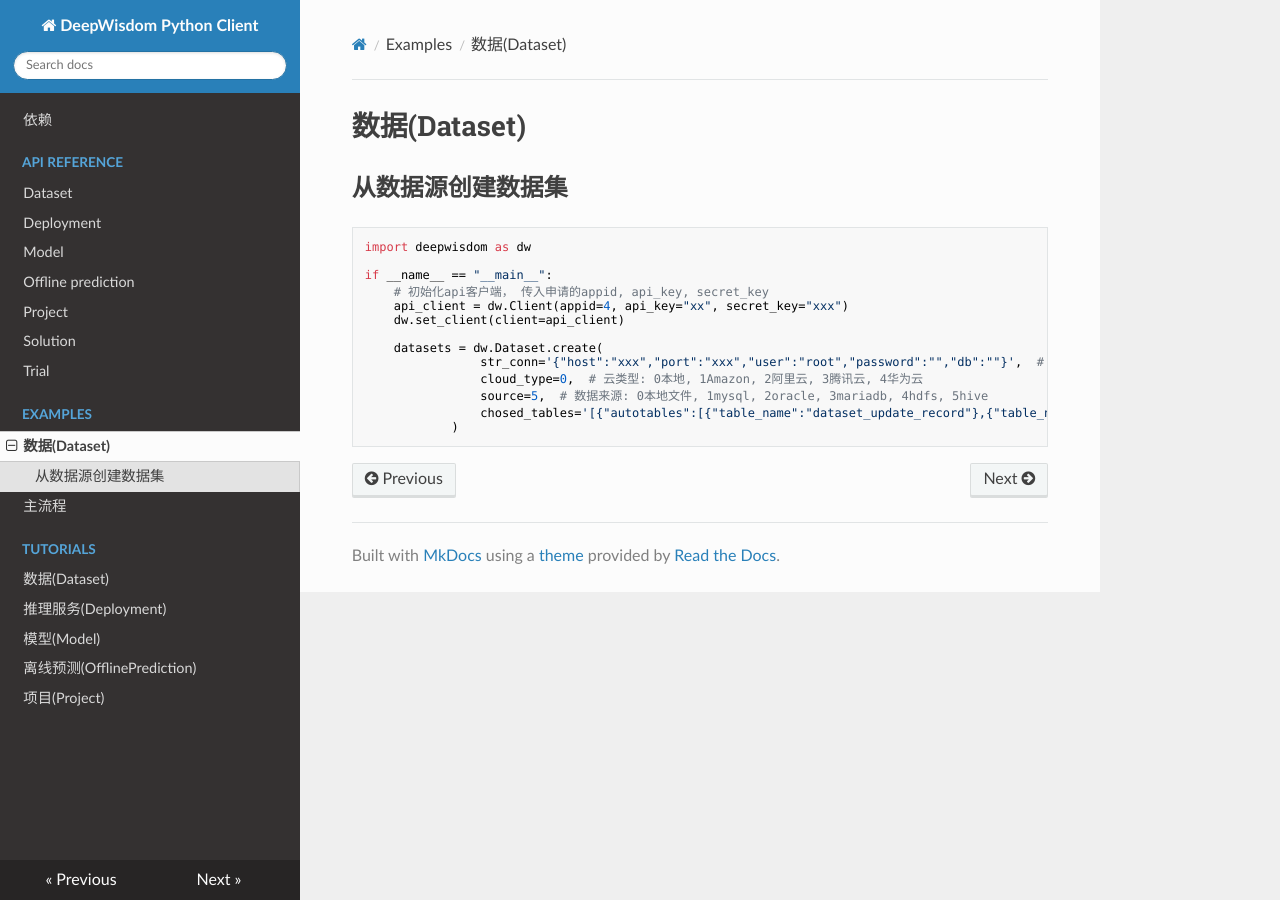
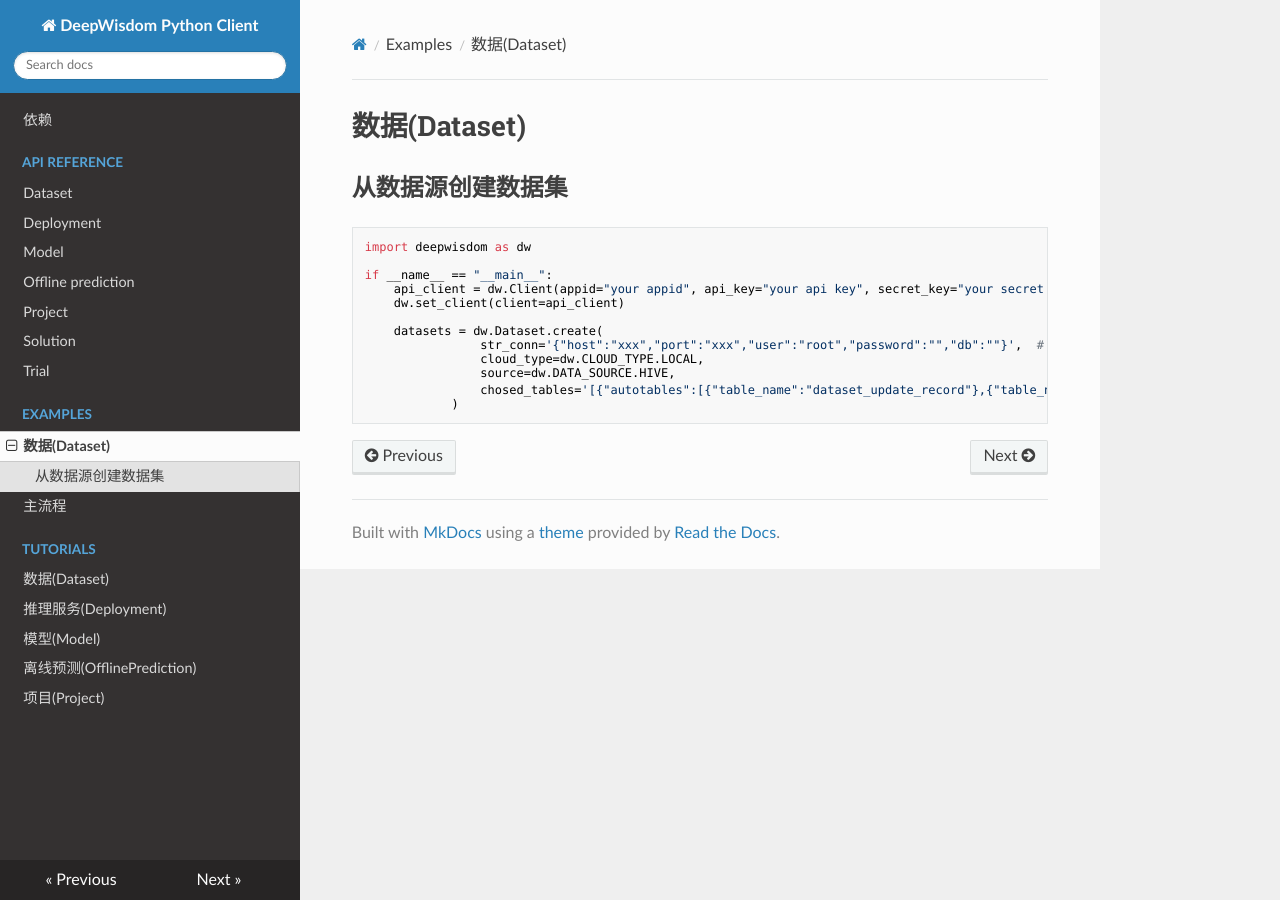
Before and after one commit to DeepWisdom/python-sdk-docs, an MkDocs documentation site: the page built from docs/examples/dataset.md, in a window 1280 px wide. Built offline with MkDocs 1.6.1, drawn with Linux system fonts in a browser that asks for light colours; nearby versions of some CDN libraries.

Commit message:
change example

````diff
--- a/deepwisdom/__init__.py
+++ b/deepwisdom/__init__.py
@@ -4,6 +4,8 @@ from ._version import __version__
 from .client import Client, set_client
 
 from .errors import AppPlatformError
+from deepwisdom.enums import CLOUD_TYPE, DATA_SOURCE, MODAL_TYPE
+
 from .models import (
     Dataset,
     OfflinePrediction,
--- a/docs/examples/dataset.md
+++ b/docs/examples/dataset.md
@@ -6,14 +6,13 @@
 import deepwisdom as dw
 
 if __name__ == "__main__":
-    # 初始化api客户端， 传入申请的appid, api_key, secret_key
-    api_client = dw.Client(appid=4, api_key="xx", secret_key="xxx")
+    api_client = dw.Client(appid="your appid", api_key="your api key", secret_key="your secret key")
     dw.set_client(client=api_client)
 
     datasets = dw.Dataset.create(
                 str_conn='{"host":"xxx","port":"xxx","user":"root","password":"","db":""}',  # mysql/hive
-                cloud_type=0,  # 云类型: 0本地, 1Amazon, 2阿里云, 3腾讯云, 4华为云
-                source=5,  # 数据来源: 0本地文件, 1mysql, 2oracle, 3mariadb, 4hdfs, 5hive
+                cloud_type=dw.CLOUD_TYPE.LOCAL,
+                source=dw.DATA_SOURCE.HIVE,
                 chosed_tables='[{"autotables":[{"table_name":"dataset_update_record"},{"table_name":"scene"}]}]'  # 选择的table 列表。 autotables代表db，dataset_update_record|scene代表autotable下的两个表,支持多层嵌套
             )
 ```
````
Also changed, not shown: 2 other files.
